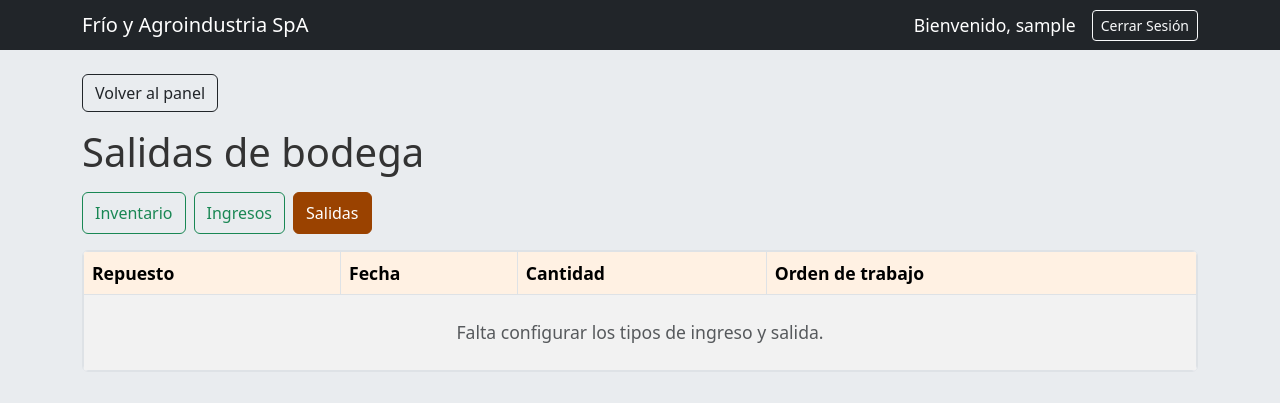
After one commit to mzapata5080-boop/FrioAgroindustriasSpA, a Django app: page /inventario/salidas/ in a window 1280 px wide. The commit adds this page. Shown: the top 403 px of the page. Run offline with Django 5.2, Linux system fonts and the light colour scheme; the visitor is signed in with stand-in values (Sample User, id 1).

Commit message:
Se agregaron las vistas de inventario, ingresos y salidas

```diff
--- a/frio_agroindustria/urls.py
+++ b/frio_agroindustria/urls.py
@@ -28,4 +28,5 @@ urlpatterns = [
     # Enlaza tus rutas de trabajadores
     path('trabajadores/', include('usuarios.urls')),
     path('finanzas/', include('finanzas.urls')),
+    path("inventario/", include("inventario.urls")),
 ]
--- /dev/null
+++ b/inventario/urls.py
@@ -0,0 +1,11 @@
+from django.urls import path
+
+from . import views
+
+app_name = "inventario"
+
+urlpatterns = [
+    path("", views.stock, name="stock"),
+    path("ingresos/", views.movimientos, {"seccion": "ingresos"}, name="ingresos"),
+    path("salidas/", views.movimientos, {"seccion": "salidas"}, name="salidas"),
+]
--- a/inventario/views.py
+++ b/inventario/views.py
@@ -1,3 +1,75 @@
+import os
+
+from django.contrib.auth.decorators import login_required
+from django.db import connection
 from django.shortcuts import render
+from django.utils import timezone
 
-# Create your views here.
+
+@login_required(login_url="login")
+def stock(request):
+    with connection.cursor() as cursor:
+        cursor.execute("""
+            SELECT codigo_parte, descripcion, ubicacion_bodega,
+                   unidad_medida, stock_actual, stock_minimo
+            FROM public.inventario_repuesto
+            ORDER BY descripcion, codigo_parte
+        """)
+        repuestos = cursor.fetchall()
+
+    registros = [
+        {
+            "material": descripcion,
+            "critico": actual <= minimo,
+            "campos": [
+                ("Código", codigo),
+                ("Ubicación", ubicacion),
+                ("Stock disponible", f"{actual} {unidad}"),
+                ("Stock mínimo", f"{minimo} {unidad}"),
+            ],
+        }
+        for codigo, descripcion, ubicacion, unidad, actual, minimo in repuestos
+    ]
+
+    return render(request, "listado.html", {
+        "titulo": "Inventario",
+        "seccion": "stock",
+        "registros": registros,
+    })
+
+
+@login_required(login_url="login")
+def movimientos(request, seccion):
+    titulo = "Ingresos de bodega" if seccion == "ingresos" else "Salidas de bodega"
+    tipo_ingreso = os.getenv("FYAG_TIPO_INGRESO", "").strip()
+    tipo_salida = os.getenv("FYAG_TIPO_SALIDA", "").strip()
+    contexto = {"titulo": titulo, "seccion": seccion}
+
+    if not tipo_ingreso or not tipo_salida or tipo_ingreso == tipo_salida:
+        contexto["aviso"] = "Falta configurar los tipos de ingreso y salida."
+        return render(request, "listado.html", contexto)
+
+    tipo = tipo_ingreso if seccion == "ingresos" else tipo_salida
+    with connection.cursor() as cursor:
+        cursor.execute("""
+            SELECT r.descripcion, r.unidad_medida, m.cantidad,
+                   m.fecha_registro, m.numero_ot
+            FROM public.inventario_movimientobodega AS m
+            JOIN public.inventario_repuesto AS r ON r.id = m.repuesto_id
+            WHERE m.tipo = %s
+            ORDER BY m.fecha_registro DESC, m.id DESC
+        """, [tipo])
+        filas = cursor.fetchall()
+
+    contexto["registros"] = [
+        {
+            "material": descripcion,
+            "campos": [
+                ("Fecha", timezone.template_localtime(fecha).strftime("%d/%m/%Y %H:%M")),
+                ("Cantidad", f"{cantidad} {unidad}"),
+                ("Orden de trabajo", numero_ot or "Sin orden asociada"),
+            ],
+        }
+        for descripcion, unidad, cantidad, fecha, numero_ot in filas
+    ]
+    return render(request, "listado.html", contexto)
--- a/static/css/style.css
+++ b/static/css/style.css
@@ -16,3 +16,87 @@ body {
 .badge-salida { background-color: #fd7e14; color: white; }
 .badge-merma { background-color: #dc3545; color: white; }
 .badge-kardex { background-color: #6f42c1; color: white; }
+
+.bodega {
+    --bodega-color: #146c43;
+    --bodega-fondo: #eaf6ef;
+    padding-bottom: 2rem;
+    overflow-wrap: anywhere;
+}
+
+.bodega--salidas {
+    --bodega-color: #9a4200;
+    --bodega-fondo: #fff1e3;
+}
+
+.bodega__encabezado {
+    border-inline-start: 0.375rem solid var(--bodega-color);
+    background: var(--bodega-fondo);
+    color: var(--bodega-color);
+}
+
+.bodega__nav,
+.bodega__campos {
+    display: grid;
+    gap: 0.75rem;
+}
+
+.bodega__nav a {
+    display: flex;
+    align-items: center;
+    min-height: 44px;
+    padding: 0.5rem 0.75rem;
+    border: 1px solid #adb5bd;
+    border-radius: 0.5rem;
+    color: #212529;
+    text-decoration: none;
+}
+
+.bodega__nav a[aria-current="page"] {
+    background: var(--bodega-color);
+    border-color: var(--bodega-color);
+    color: #fff;
+    font-weight: 700;
+}
+
+.bodega article h2 {
+    font-size: 1.25em;
+}
+
+.bodega__critico {
+    display: inline-block;
+    padding: 0.25rem 0.5rem;
+    border-radius: 0.375rem;
+    background: #fce8e8;
+    color: #842029;
+    font-weight: 700;
+}
+
+#texto-bodega {
+    min-height: 44px;
+    font-size: inherit;
+}
+
+.bodega--texto-grande {
+    font-size: 1.25rem;
+}
+
+.bodega--texto-grande h1 {
+    font-size: 1.6em;
+}
+
+@media (min-width: 576px) {
+    .bodega__nav {
+        grid-template-columns: repeat(3, minmax(0, 1fr));
+    }
+
+    .bodega__campos {
+        grid-template-columns: repeat(2, minmax(0, 1fr));
+    }
+}
+
+@media (min-width: 768px) {
+    .bodega:not(.bodega--texto-grande) .bodega__campos {
+        grid-template-columns: repeat(4, minmax(0, 1fr));
+    }
+}
--- /dev/null
+++ b/templates/listado.html
@@ -0,0 +1,92 @@
+{% extends "base.html" %}
+
+{% block content %}
+<section class="bodega bodega--{{ seccion }}" aria-labelledby="titulo-bodega">
+    <a class="btn btn-outline-dark" href="{% url 'dashboard' %}">
+        Volver al panel
+    </a>
+
+    <header class="my-3">
+        <h1 id="titulo-bodega">{{ titulo }}</h1>
+    </header>
+
+    <nav class="d-grid d-sm-flex flex-wrap gap-2 mb-3" aria-label="Secciones de bodega">
+        <a href="{% url 'inventario:stock' %}"
+           class="btn py-2 {% if seccion == 'stock' %}btn-success{% else %}btn-outline-success{% endif %}"
+           {% if seccion == "stock" %}aria-current="page"{% endif %}>
+            Inventario
+        </a>
+
+        <a href="{% url 'inventario:ingresos' %}"
+           class="btn py-2 {% if seccion == 'ingresos' %}btn-success{% else %}btn-outline-success{% endif %}"
+           {% if seccion == "ingresos" %}aria-current="page"{% endif %}>
+            Ingresos
+        </a>
+
+        <a href="{% url 'inventario:salidas' %}"
+           class="btn py-2"
+           style="--bs-btn-color: {% if seccion == 'salidas' %}#fff{% else %}#9a4200{% endif %};
+                  --bs-btn-bg: {% if seccion == 'salidas' %}#9a4200{% else %}transparent{% endif %};
+                  --bs-btn-border-color: #9a4200;
+                  --bs-btn-hover-color: #fff;
+                  --bs-btn-hover-bg: #783300;
+                  --bs-btn-hover-border-color: #783300;
+                  --bs-btn-active-color: #fff;
+                  --bs-btn-active-bg: #783300;
+                  --bs-btn-active-border-color: #783300;
+                  --bs-btn-focus-shadow-rgb: 154, 66, 0;"
+           {% if seccion == "salidas" %}aria-current="page"{% endif %}>
+            Salidas
+        </a>
+    </nav>
+
+    <div class="table-responsive rounded border bg-white"
+         tabindex="0" role="region" aria-labelledby="titulo-bodega">
+        <table class="table table-bordered table-striped align-middle mb-0">
+            <thead class="{% if seccion != 'salidas' %}table-success{% endif %}"
+                   {% if seccion == "salidas" %}style="--bs-table-bg: #fff1e3;"{% endif %}>
+                <tr>
+                    <th scope="col">Repuesto</th>
+                    {% if seccion == "stock" %}
+                        <th scope="col">Código</th>
+                        <th scope="col">Ubicación</th>
+                        <th scope="col">Stock disponible</th>
+                        <th scope="col">Stock mínimo</th>
+                    {% else %}
+                        <th scope="col">Fecha</th>
+                        <th scope="col">Cantidad</th>
+                        <th scope="col">Orden de trabajo</th>
+                    {% endif %}
+                </tr>
+            </thead>
+
+            <tbody>
+                {% for registro in registros %}
+                    <tr>
+                        <th scope="row">
+                            {{ registro.material }}
+                            {% if registro.critico %}
+                                <span class="badge bg-danger">Stock crítico</span>
+                            {% endif %}
+                        </th>
+                        {% for etiqueta, valor in registro.campos %}
+                            <td>{{ valor }}</td>
+                        {% endfor %}
+                    </tr>
+                {% empty %}
+                    <tr>
+                        <td colspan="{% if seccion == 'stock' %}5{% else %}4{% endif %}"
+                            class="text-center text-muted py-4">
+                            {% if aviso %}
+                                {{ aviso }}
+                            {% else %}
+                                No hay registros disponibles.
+                            {% endif %}
+                        </td>
+                    </tr>
+                {% endfor %}
+            </tbody>
+        </table>
+    </div>
+</section>
+{% endblock %}
```
Also changed, not shown: templates/dashboard.html (+9 -0 lines).
